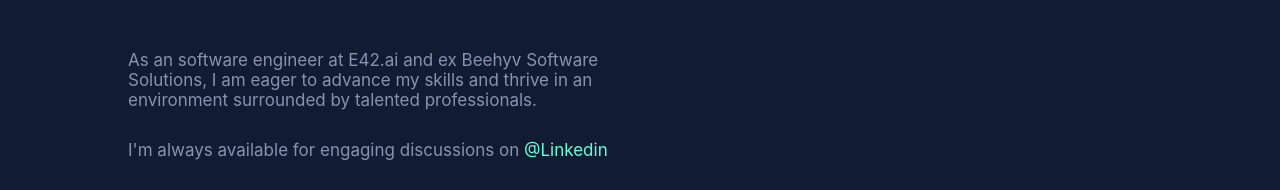
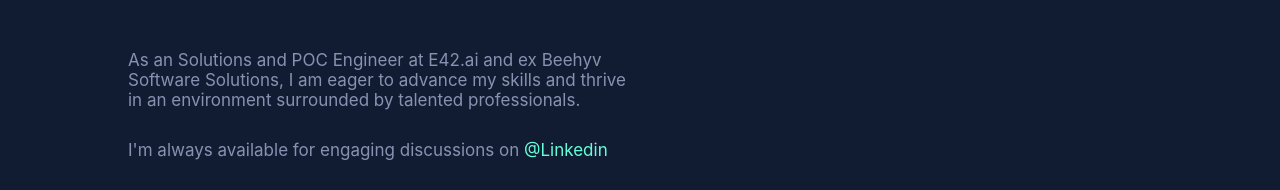
Before and after one commit to vilas-123/Portfolio, a React (Create React App) app: page / in a window 1280 px wide. Shown: the part 395-585 px from the top of the page. Built offline with nearby package versions, Linux system fonts and the light colour scheme.

Commit message:
Update job title in Home component

```diff
--- a/src/components/Home.jsx
+++ b/src/components/Home.jsx
@@ -42,7 +42,7 @@ const Home = () => {
             <Texting style={{ color: "rgb(100, 255, 218)" }}>Hello World! I am <br /></Texting>
             <Emphasize style={{ color: "aliceblue" }}>Vilas Harapanahalli</Emphasize>
             <Emphasize>  Enthusiastic Coder & Solution Seeker</Emphasize> <br /><br /><br />
-            <Texting>As an software engineer at E42.ai and ex Beehyv Software Solutions, I am eager to advance my skills and thrive in an environment surrounded by talented professionals. <br /><br /></Texting>
+            <Texting>As an Solutions and POC Engineer at E42.ai and ex Beehyv Software Solutions, I am eager to advance my skills and thrive in an environment surrounded by talented professionals. <br /><br /></Texting>
             <Texting>I'm always available for engaging discussions on <Link to="https://www.linkedin.com/in/vilas-harapanahalli-96b231244/" style={{ color: "rgb(100, 255, 218)", textDecoration: "none" }}>@Linkedin </Link> </Texting><br /><br />
 
             <SearchWrap>
```
